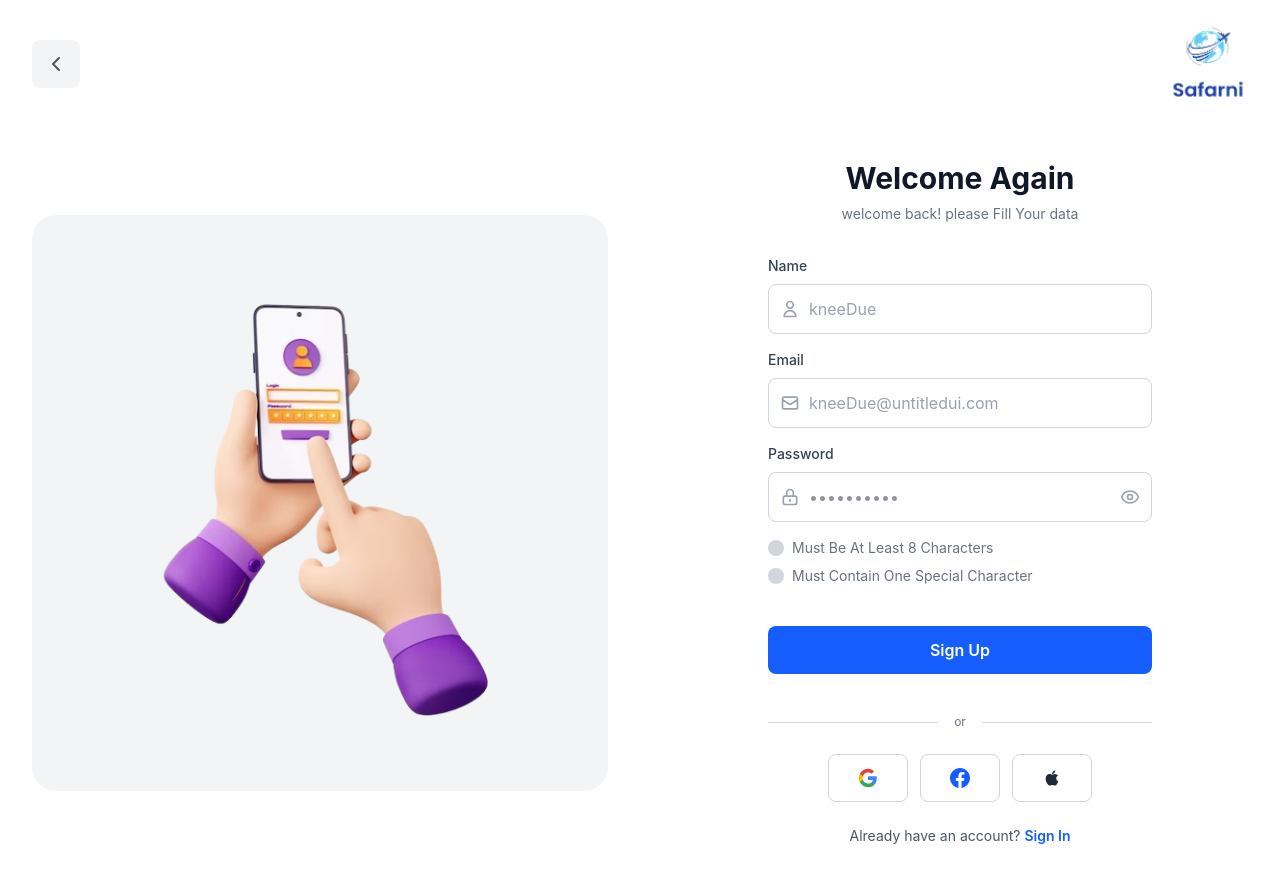
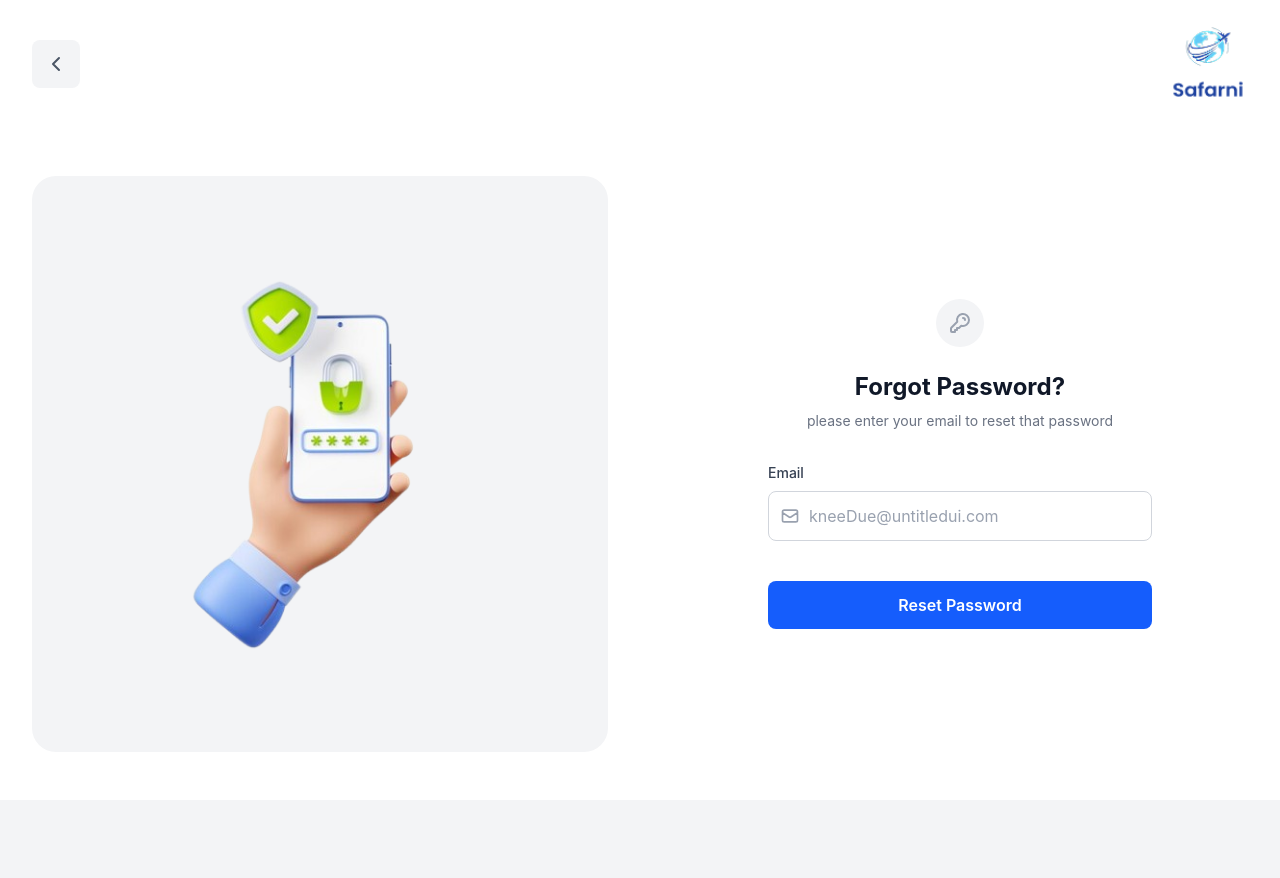
Before and after one commit to Huma-volve/R8_react1_safarni, a React (Vite) app: page / in a window 1280 px wide. After the commit the page ends 800 px from the top, so only its background shows below. Built offline with nearby package versions, Linux system fonts and the light colour scheme.

Commit message:
finish ui forgetPassword ui

```diff
--- a/src/App.tsx
+++ b/src/App.tsx
@@ -1,6 +1,8 @@
 // import Favorite from "@/pages/Favorite/Favorite"
 
-import SignUp from "./pages/auth/SignUp"
+import ForgetPassword from "./pages/auth/ForgetPassword"
+
+// import SignUp from "./pages/auth/SignUp"
 
 // import Login from "./pages/auth/Login"
 
@@ -14,11 +16,12 @@ function App() {
     <>
 
     {/* <Login/> */}
-    <SignUp/>
+    {/* <SignUp/> */}
 
     {/* <GetStarted/> */}
       {/* <CarsBooking/> */}
       {/* <Favorite/> */}
+      <ForgetPassword/>
     </>
   )
 }
--- /dev/null
+++ b/src/pages/auth/ForgetPassword.tsx
@@ -0,0 +1,155 @@
+import { useState } from 'react';
+import { ChevronLeft } from 'lucide-react';
+import loginImage from '@/assets/login.png';
+
+export default function ForgetPassword() {
+  const [formData, setFormData] = useState({
+    email: ''
+  });
+
+  const [isLoading, setIsLoading] = useState(false);
+
+  const [touched, setTouched] = useState({
+    email: false
+  });
+
+  const [errors, setErrors] = useState({
+    email: ''
+  });
+
+  const validateEmail = (email: string): boolean => {
+    const regex = /^[^\s@]+@[^\s@]+\.[^\s@]+$/;
+    return regex.test(email);
+  };
+
+  const handleInputChange = (field: string, value: string): void => {
+    setFormData(prev => ({ ...prev, [field]: value }));
+
+    if (touched[field as keyof typeof touched]) {
+      validateField(field, value);
+    }
+  };
+
+  const validateField = (field: string, value: string): void => {
+    let error = '';
+
+    if (field === 'email') {
+      if (!value) {
+        error = 'Email is required';
+      } else if (!validateEmail(value)) {
+        error = 'Please enter a valid email address';
+      }
+    }
+
+    setErrors(prev => ({ ...prev, [field]: error }));
+  };
+
+  const handleBlur = (field: string): void => {
+    setTouched(prev => ({ ...prev, [field]: true }));
+    validateField(field, formData[field as keyof typeof formData]);
+  };
+
+  const handleSubmit = () => {
+    setTouched({ email: true });
+
+    const newErrors = { email: '' };
+
+    if (!formData.email) {
+      newErrors.email = 'Email is required';
+    } else if (!validateEmail(formData.email)) {
+      newErrors.email = 'Please enter a valid email address';
+    }
+
+    setErrors(newErrors);
+
+    if (newErrors.email !== '') return;
+
+    setIsLoading(true);
+    setTimeout(() => {
+      setIsLoading(false);
+      alert('Password reset link sent to your email!');
+    }, 1500);
+  };
+
+  return (
+    <div className="min-h-screen bg-white flex flex-col">
+      {/* Header with Logo and Back Button */}
+      <div className="flex justify-between items-center px-8 py-6">
+        <button className="bg-gray-100 hover:bg-gray-200 text-gray-600 rounded-lg p-3 transition-colors">
+          <ChevronLeft size={24} />
+        </button>
+        <div></div>
+        <img src="/logo.png" alt="Safarni" className="w-20 h-20" />
+      </div>
+
+      {/* Main Content */}
+      <div className="flex-1 flex">
+        {/* Left Side - Sign Up Image with Background */}
+        <div className="hidden lg:flex lg:w-1/2 items-center justify-center px-8">
+          <div className="bg-gray-100 rounded-3xl p-12 w-full max-w-xl flex items-center justify-center">
+            <img src={loginImage} alt="password_Image" className="w-full h-auto object-contain" />
+          </div>
+        </div>
+
+        {/* Right Side - Forgot Password Form */}
+        <div className="w-full lg:w-1/2 flex items-center justify-center px-8 py-8">
+          <div className="w-full max-w-sm">
+            {/* Key Icon */}
+            <div className="flex justify-center mb-6">
+              <div className="w-12 h-12 bg-gray-100 rounded-full flex items-center justify-center">
+                <svg className="w-6 h-6 text-gray-400" fill="none" stroke="currentColor" viewBox="0 0 24 24">
+                  <path strokeLinecap="round" strokeLinejoin="round" strokeWidth={2} d="M15 7a2 2 0 012 2m4 0a6 6 0 01-7.743 5.743L11 17H9v2H7v2H4a1 1 0 01-1-1v-2.586a1 1 0 01.293-.707l5.964-5.964A6 6 0 1121 9z" />
+                </svg>
+              </div>
+            </div>
+
+            {/* Welcome Text */}
+            <div className="mb-8 text-center">
+              <h1 className="text-2xl font-bold text-gray-900 mb-2">Forgot Password?</h1>
+              <p className="text-gray-500 text-sm">please enter your email to reset that password</p>
+            </div>
+
+            {/* Forgot Password Form */}
+            <div className="space-y-4">
+              {/* Email Input */}
+              <div>
+                <label className="block text-sm font-medium text-gray-700 mb-2">Email</label>
+                <div className="relative">
+                  <input
+                    type="email"
+                    value={formData.email}
+                    onChange={(e) => handleInputChange('email', e.target.value)}
+                    onBlur={() => handleBlur('email')}
+                    placeholder="kneeDue@untitledui.com"
+                    className={`w-full px-4 py-3 pl-10 border ${
+                      errors.email && touched.email ? 'border-red-500' : 'border-gray-300'
+                    } rounded-lg focus:outline-none focus:ring-2 focus:ring-blue-500 focus:border-transparent placeholder-gray-400 transition-all`}
+                  />
+                  <svg className="absolute left-3 top-1/2 transform -translate-y-1/2 w-5 h-5 text-gray-400" fill="none" stroke="currentColor" viewBox="0 0 24 24">
+                    <path strokeLinecap="round" strokeLinejoin="round" strokeWidth={2} d="M3 8l7.89 5.26a2 2 0 002.22 0L21 8M5 19h14a2 2 0 002-2V7a2 2 0 00-2-2H5a2 2 0 00-2 2v10a2 2 0 002 2z" />
+                  </svg>
+                </div>
+              </div>
+
+              {/* Reset Password Button */}
+              <button
+                onClick={handleSubmit}
+                disabled={isLoading}
+                className="w-full bg-blue-600 text-white py-3 rounded-lg font-semibold hover:bg-blue-700 transition-all disabled:opacity-50 mt-6"
+              >
+                {isLoading ? (
+                  <div className="flex items-center justify-center gap-2">
+                    <div className="w-5 h-5 border-2 border-white border-t-transparent rounded-full animate-spin"></div>
+                    <span>Loading...</span>
+                  </div>
+                ) : (
+                  'Reset Password'
+                )}
+              </button>
+            </div>
+          </div>
+        </div>
+      </div>
+    </div>
+  );
+}
```
Also changed, not shown: src/assets/forgetpassword.png (added).
